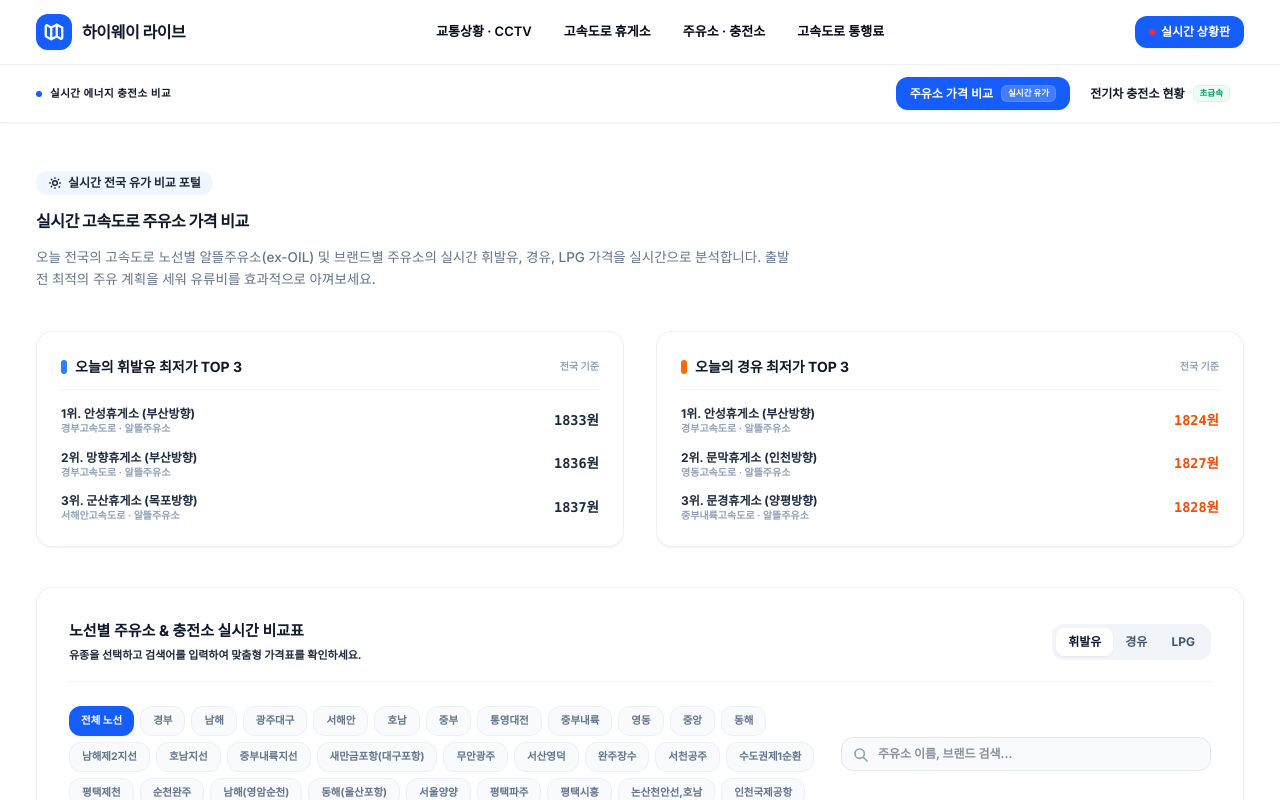
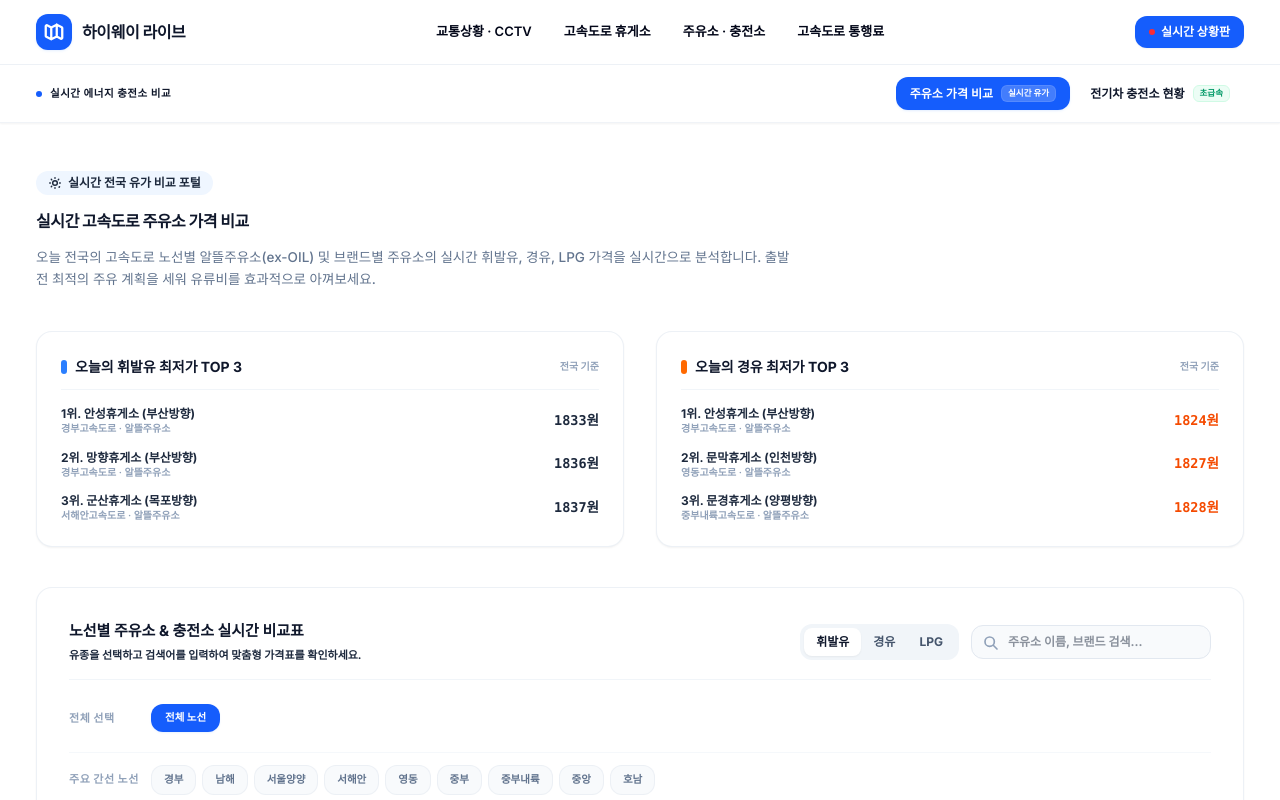
Before and after one commit to fnqlrtm123-code/highway-live, a Next.js app: page /gas in a window 1280 px wide. Shown: the top 800 px of the page. Built offline with nearby package versions, Linux system fonts and the light colour scheme.

Commit message:
fix: resolve highway slug filter bug and categorize filter UI in rest-areas and gas pages

```diff
--- a/src/app/gas/page.tsx
+++ b/src/app/gas/page.tsx
@@ -12,10 +12,39 @@ export default function GasIndexPage() {
   const [searchQuery, setSearchQuery] = useState('');
   const [fuelType, setFuelType] = useState<FuelSortType>('gasoline');
 
-  // 고속도로 리스트 정렬 및 전체 추가
-  const highwayFilterList = useMemo(() => {
-    const list = highways.map(h => ({ slug: h.slug, name: h.name.replace('고속도로', '') }));
-    return [{ slug: 'all', name: '전체 노선' }, ...list];
+  // 고속도로 리스트 그룹화
+  const groupedHighways = useMemo(() => {
+    const mainSlugs = ['gyeongbu', 'seohaean', 'yeongdong', 'namhae', 'jungbu', 'honam', 'jungang', 'jungbunaeryuk', 'seoul-yangyang'];
+    const branchAndCircularSlugs = [
+      'capital-circular-1', 'capital-circular-2', 'busan-outer-circular',
+      'daegu-outer-circular', 'daejeon-southern-circular', 'namhae-branch-2',
+      'honam-branch', 'jungbunaeryuk-branch', 'jungang-branch'
+    ];
+
+    const mainList: { slug: string; name: string }[] = [];
+    const branchList: { slug: string; name: string }[] = [];
+    const generalList: { slug: string; name: string }[] = [];
+
+    highways.forEach(h => {
+      const item = { slug: h.slug, name: h.name.replace('고속도로', '') };
+      if (mainSlugs.includes(h.slug)) {
+        mainList.push(item);
+      } else if (branchAndCircularSlugs.includes(h.slug)) {
+        branchList.push(item);
+      } else {
+        generalList.push(item);
+      }
+    });
+
+    mainList.sort((a, b) => a.name.localeCompare(b.name, 'ko'));
+    branchList.sort((a, b) => a.name.localeCompare(b.name, 'ko'));
+    generalList.sort((a, b) => a.name.localeCompare(b.name, 'ko'));
+
+    return [
+      { key: 'main', label: '주요 간선 노선', items: mainList },
+      { key: 'branch', label: '순환선 및 지선', items: branchList },
+      { key: 'general', label: '일반 노선', items: generalList }
+    ];
   }, []);
 
   // 전체 주유소 데이터 가공 및 필터링
@@ -24,6 +53,7 @@ export default function GasIndexPage() {
       name: s.name,
       slug: s.slug,
       highwayName: s.highwayName,
+      highwaySlug: s.highwaySlug,
       directionName: s.directionName,
       brand: s.gasStation.brand,
       gasoline: s.gasStation.gasolinePrice,
@@ -35,7 +65,7 @@ export default function GasIndexPage() {
 
     // 1. 노선 필터링
     if (selectedHighway !== 'all') {
-      list = list.filter(item => item.highwayName.includes(selectedHighway));
+      list = list.filter(item => item.highwaySlug === selectedHighway);
     }
 
     // 2. 검색어 필터링
@@ -154,7 +184,7 @@ export default function GasIndexPage() {
 
         {/* 인터랙티브 실시간 비교 테이블 */}
         <section className="bg-white border border-slate-200/60 rounded-2xl p-6 md:p-8 shadow-xs space-y-6">
-          <div className="flex flex-col lg:flex-row lg:items-center justify-between gap-4 border-b pb-4.5 border-slate-100">
+          <div className="flex flex-col lg:flex-row lg:items-center justify-between gap-4 border-b pb-4 border-slate-100">
             <div>
               <h2 className="text-[15px] font-bold text-slate-900 flex items-center gap-2">
                 노선별 주유소 &amp; 충전소 실시간 비교표
@@ -162,8 +192,9 @@ export default function GasIndexPage() {
               <p className="text-slate-450 text-[11px] font-bold mt-1">유종을 선택하고 검색어를 입력하여 맞춤형 가격표를 확인하세요.</p>
             </div>
 
+            <div className="flex flex-col sm:flex-row items-stretch sm:items-center gap-3">
               {/* 유종 토글 스위치 */}
-            <div className="flex bg-slate-100 p-1 rounded-xl text-xs font-bold text-slate-600 shrink-0 self-start lg:self-center">
+              <div className="flex bg-slate-100 p-1 rounded-xl text-xs font-bold text-slate-600 shrink-0">
                 <button
                   onClick={() => setFuelType('gasoline')}
                   className={`px-3 py-1.5 rounded-lg transition-all cursor-pointer ${fuelType === 'gasoline' ? 'bg-white text-slate-900 shadow-xs' : ''}`}
@@ -183,13 +214,47 @@ export default function GasIndexPage() {
                   LPG
                 </button>
               </div>
+
+              {/* 검색창 */}
+              <div className="relative w-full sm:w-60">
+                <input
+                  type="text"
+                  placeholder="주유소 이름, 브랜드 검색..."
+                  value={searchQuery}
+                  onChange={(e) => setSearchQuery(e.target.value)}
+                  className="w-full bg-slate-50 border border-slate-200 rounded-xl pl-9 pr-4 py-2 text-xs font-bold text-slate-800 focus:outline-hidden focus:border-blue-500 focus:ring-1 focus:ring-blue-500 transition-all"
+                />
+                <svg className="w-4 h-4 text-slate-400 absolute left-3 top-2.5" fill="none" stroke="currentColor" strokeWidth="2.5" viewBox="0 0 24 24">
+                  <path strokeLinecap="round" strokeLinejoin="round" d="M21 21l-6-6m2-5a7 7 0 11-14 0 7 7 0 0114 0z" />
+                </svg>
+              </div>
+            </div>
           </div>
 
-          {/* 검색 및 필터 컨트롤러 */}
-          <div className="grid grid-cols-1 md:grid-cols-12 gap-4">
-            <div className="md:col-span-8 flex flex-wrap gap-1.5 max-h-24 overflow-y-auto pr-1">
-              {highwayFilterList.map((h) => {
-                const isSelected = selectedHighway === h.slug || (h.slug !== 'all' && selectedHighway.includes(h.slug));
+          {/* 노선 빠른 선택 칩 그룹 (가독성 좋게 분류) */}
+          <div className="space-y-5">
+            <div className="flex items-center gap-3">
+              <span className="text-[11px] font-extrabold text-slate-400 uppercase tracking-wider min-w-[70px]">전체 선택</span>
+              <button
+                onClick={() => setSelectedHighway('all')}
+                className={`px-3.5 py-1.5 rounded-xl text-[10.5px] font-bold transition-all cursor-pointer ${
+                  selectedHighway === 'all'
+                    ? 'bg-blue-600 border-blue-600 text-white shadow-xs shadow-blue-500/10'
+                    : 'bg-slate-50 hover:bg-slate-100 border border-slate-200/50 text-slate-500'
+                }`}
+              >
+                전체 노선
+              </button>
+            </div>
+
+            {groupedHighways.map((group) => (
+              <div key={group.key} className="flex flex-col sm:flex-row sm:items-start gap-2 sm:gap-3 border-t border-slate-100/70 pt-3">
+                <span className="text-[11px] font-extrabold text-slate-400 uppercase tracking-wider min-w-[70px] pt-1.5">
+                  {group.label}
+                </span>
+                <div className="flex flex-wrap gap-1.5">
+                  {group.items.map((h) => {
+                    const isSelected = selectedHighway === h.slug;
                     return (
                       <button
                         key={h.slug}
@@ -205,19 +270,8 @@ export default function GasIndexPage() {
                     );
                   })}
                 </div>
-
-            <div className="md:col-span-4 relative self-center">
-              <input
-                type="text"
-                placeholder="주유소 이름, 브랜드 검색..."
-                value={searchQuery}
-                onChange={(e) => setSearchQuery(e.target.value)}
-                className="w-full bg-slate-50 border border-slate-200 rounded-xl pl-9 pr-4 py-2 text-xs font-bold text-slate-800 focus:outline-hidden focus:border-blue-500 focus:ring-1 focus:ring-blue-500 transition-all"
-              />
-              <svg className="w-4 h-4 text-slate-400 absolute left-3 top-2.5" fill="none" stroke="currentColor" strokeWidth="2.5" viewBox="0 0 24 24">
-                <path strokeLinecap="round" strokeLinejoin="round" d="M21 21l-6-6m2-5a7 7 0 11-14 0 7 7 0 0114 0z" />
-              </svg>
               </div>
+            ))}
           </div>
 
           {/* 결과 리스트 */}
--- a/src/app/rest-areas/page.tsx
+++ b/src/app/rest-areas/page.tsx
@@ -15,15 +15,44 @@ export default function RestAreasPage() {
       const matchesSearch = s.name.toLowerCase().includes(searchQuery.toLowerCase()) ||
                             s.highwayName.toLowerCase().includes(searchQuery.toLowerCase()) ||
                             s.signatureMenu.name.toLowerCase().includes(searchQuery.toLowerCase());
-      const matchesHighway = selectedHighway === 'all' || s.highwayName.includes(selectedHighway);
+      const matchesHighway = selectedHighway === 'all' || s.highwaySlug === selectedHighway;
       return matchesSearch && matchesHighway;
     });
   }, [searchQuery, selectedHighway]);
 
-  // 고속도로 리스트 정렬 및 전체 추가
-  const highwayFilterList = useMemo(() => {
-    const list = highways.map(h => ({ slug: h.slug, name: h.name.replace('고속도로', '') }));
-    return [{ slug: 'all', name: '전체 노선' }, ...list];
+  // 고속도로 리스트 그룹화
+  const groupedHighways = useMemo(() => {
+    const mainSlugs = ['gyeongbu', 'seohaean', 'yeongdong', 'namhae', 'jungbu', 'honam', 'jungang', 'jungbunaeryuk', 'seoul-yangyang'];
+    const branchAndCircularSlugs = [
+      'capital-circular-1', 'capital-circular-2', 'busan-outer-circular',
+      'daegu-outer-circular', 'daejeon-southern-circular', 'namhae-branch-2',
+      'honam-branch', 'jungbunaeryuk-branch', 'jungang-branch'
+    ];
+
+    const mainList: { slug: string; name: string }[] = [];
+    const branchList: { slug: string; name: string }[] = [];
+    const generalList: { slug: string; name: string }[] = [];
+
+    highways.forEach(h => {
+      const item = { slug: h.slug, name: h.name.replace('고속도로', '') };
+      if (mainSlugs.includes(h.slug)) {
+        mainList.push(item);
+      } else if (branchAndCircularSlugs.includes(h.slug)) {
+        branchList.push(item);
+      } else {
+        generalList.push(item);
+      }
+    });
+
+    mainList.sort((a, b) => a.name.localeCompare(b.name, 'ko'));
+    branchList.sort((a, b) => a.name.localeCompare(b.name, 'ko'));
+    generalList.sort((a, b) => a.name.localeCompare(b.name, 'ko'));
+
+    return [
+      { key: 'main', label: '주요 간선 노선', items: mainList },
+      { key: 'branch', label: '순환선 및 지선', items: branchList },
+      { key: 'general', label: '일반 노선', items: generalList }
+    ];
   }, []);
 
   return (
@@ -51,8 +80,8 @@ export default function RestAreasPage() {
         <AdSense slot="4455667788" />
 
         {/* 실시간 필터 & 검색 대시보드 */}
-        <section className="bg-white border border-slate-200/60 rounded-2xl p-6 shadow-xs space-y-6">
-          <div className="flex flex-col md:flex-row md:items-center justify-between gap-4">
+        <section className="bg-white border border-slate-200/60 rounded-2xl p-6 md:p-8 shadow-xs space-y-6">
+          <div className="flex flex-col md:flex-row md:items-center justify-between gap-4 border-b pb-4 border-slate-100">
             <h2 className="text-[15px] font-bold text-slate-900 flex items-center gap-2">
               <span className="w-1 h-3.5 bg-blue-600 rounded-full inline-block"></span>
               조건별 휴게소 간편 검색
@@ -73,14 +102,34 @@ export default function RestAreasPage() {
             </div>
           </div>
 
-          {/* 노선 빠른 선택 칩 그룹 */}
-          <div className="flex flex-wrap gap-1.5 py-1 max-h-36 overflow-y-auto pr-1">
-            {highwayFilterList.map((h) => {
-              const isSelected = selectedHighway === h.slug || (h.slug !== 'all' && selectedHighway.includes(h.slug));
+          {/* 노선 빠른 선택 칩 그룹 (가독성 좋게 분류) */}
+          <div className="space-y-5">
+            <div className="flex items-center gap-3">
+              <span className="text-[11px] font-extrabold text-slate-400 uppercase tracking-wider min-w-[70px]">전체 선택</span>
+              <button
+                onClick={() => setSelectedHighway('all')}
+                className={`px-3.5 py-1.5 rounded-xl text-[10.5px] font-bold transition-all cursor-pointer ${
+                  selectedHighway === 'all'
+                    ? 'bg-blue-600 border-blue-600 text-white shadow-xs shadow-blue-500/10'
+                    : 'bg-slate-50 hover:bg-slate-100 border border-slate-200/50 text-slate-500'
+                }`}
+              >
+                전체 노선
+              </button>
+            </div>
+
+            {groupedHighways.map((group) => (
+              <div key={group.key} className="flex flex-col sm:flex-row sm:items-start gap-2 sm:gap-3 border-t border-slate-100/70 pt-3">
+                <span className="text-[11px] font-extrabold text-slate-400 uppercase tracking-wider min-w-[70px] pt-1.5">
+                  {group.label}
+                </span>
+                <div className="flex flex-wrap gap-1.5">
+                  {group.items.map((h) => {
+                    const isSelected = selectedHighway === h.slug;
                     return (
                       <button
                         key={h.slug}
-                  onClick={() => setSelectedHighway(h.slug === 'all' ? 'all' : h.slug)}
+                        onClick={() => setSelectedHighway(h.slug)}
                         className={`px-3 py-1.5 rounded-xl text-[10.5px] font-bold transition-all cursor-pointer ${
                           isSelected
                             ? 'bg-blue-600 border-blue-600 text-white shadow-xs shadow-blue-500/10'
@@ -91,6 +140,9 @@ export default function RestAreasPage() {
                       </button>
                     );
                   })}
+                </div>
+              </div>
+            ))}
           </div>
         </section>
 
```
Lines whose indentation alone changed are shown as unchanged.
